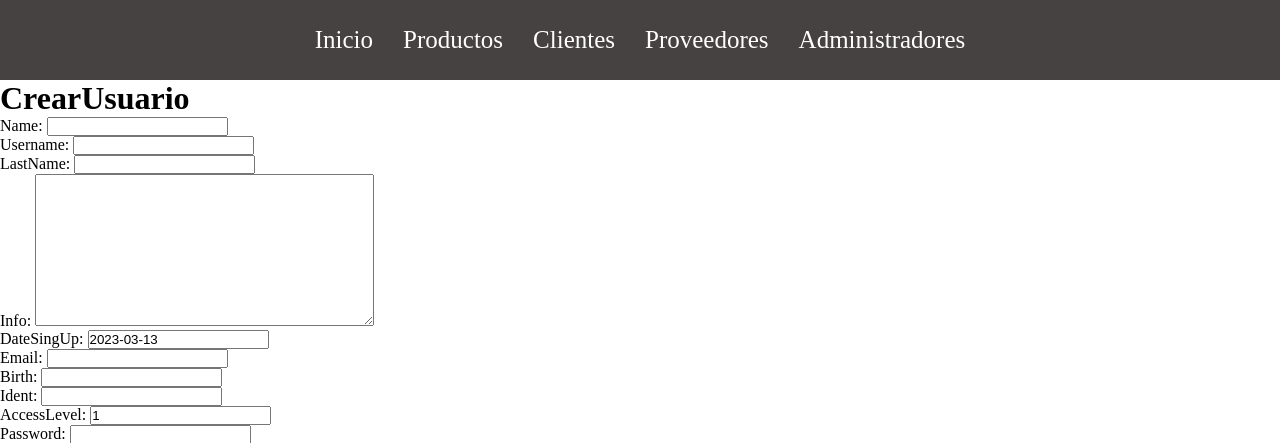
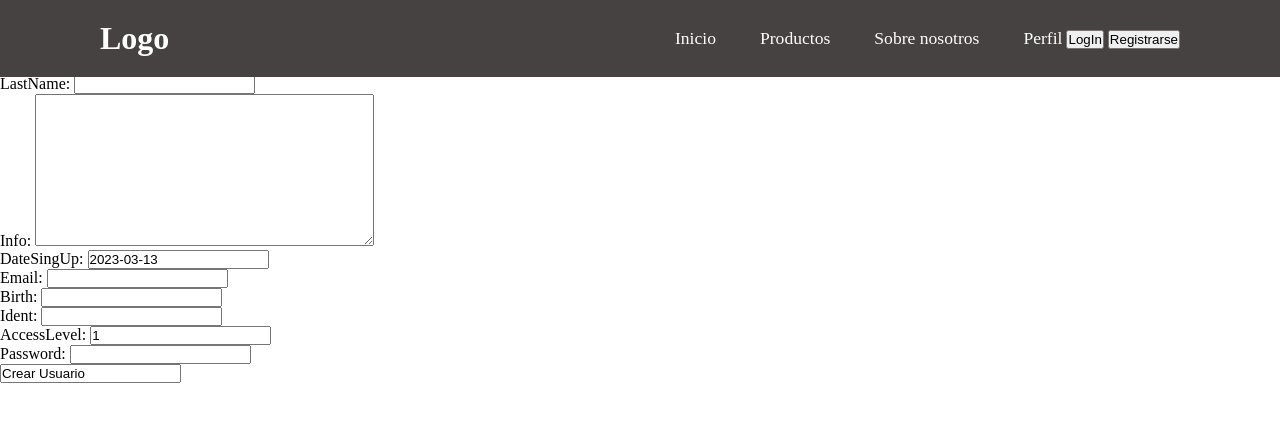
Before and after one commit to AdrianJimenezNieto/SuministrosInformaticos, a Django app: page /costumer/create/ in a window 1280 px wide. Shown: the top 443 px of the page. Run offline with Django 4.2, Linux system fonts and the light colour scheme; parts of the project's set-up code (start-up, migrations or seed data) failed here and were passed over.

Commit message:
Finish Login
a bit of frontend too

```diff
--- a/suministros/costumer/models.py
+++ b/suministros/costumer/models.py
@@ -2,14 +2,14 @@
 from datetime import date
 
 class Costumer(models.Model):
-    name = models.CharField(max_length=50, blank=False, null=False)
+    name = models.CharField(max_length=50, blank=False)
     username = models.CharField(max_length=50, blank=False)
     lastName = models.CharField(max_length=50, blank=False)
     info = models.TextField(max_length=1200, blank=False)
     dateSingUp = models.DateField(default=date.today)
     email = models.EmailField(max_length=50, blank=False)
     birth = models.DateField(blank=False)
-    ident = models.CharField(max_length=50, null=False, blank=False)
+    ident = models.CharField(max_length=50, blank=False)
     accessLevel = models.IntegerField(default=1)
     password = models.CharField(max_length=20, blank=False)
 
--- a/suministros/static/css/style.css
+++ b/suministros/static/css/style.css
@@ -4,32 +4,49 @@
     box-sizing: border-box;
 }
 
-nav {
+header {
+    position: fixed;
+    top: 0;
+    left: 0;
+    width: 100%;
+    padding: 20px 100px;
+    background-color: rgb(71, 66, 66);
     display: flex;
-    justify-content: center;
+    justify-content: space-between;
     align-items: center;
-    width: 100vw;
-    height: 80px;
-    background-color: rgb(71, 66, 66);
 }
 
-nav ul {
-    text-decoration: none;
-    list-style: none;
-    justify-content: center;
-    align-items: center;
-    display: flex;
-    width: 90vw;
+.logo {
+    font-size: 2em;
+    color: #fff;
+    user-select: none;
 }
 
-nav ul li a{
-    font-size: 25px;
-    padding: 15px;
+.navigation a {
+    position: relative;
+    font-size: 1.1em;
+    color: #fff;
     text-decoration: none;
-    color: white;
+    font-weight: 500;
+    margin-left: 40px;
 }
 
-nav ul li a:hover {
-    text-decoration: none;
-    color: rgb(172, 154, 154);
+.navigation btnLogin-popup {
+    width: 130px;
+    height: 50px;
+    background-color: transparent;
+    border: 2px solid #fff;
+    outline: none;
+    border-radius: 6px;
+    cursor: pointer;
+    font-size: 1.1em;
+    color: #fff;
+    font-weight: 500;
+    margin-left: 40px;
+    transition: .5s;
 }
+
+.navigation btnLogin-popup:hover {
+    background-color: #fff;
+    color:rgb(71, 66, 66);
+}
--- a/suministros/templates/layout/partials/menu.html
+++ b/suministros/templates/layout/partials/menu.html
@@ -1,9 +1,11 @@
-<nav>
-    <ul>
-        <li><a href='{% url 'index' %}'>Inicio</a><li>
-        <li><a href='{% url 'product' %}'>Productos</a></li>
-        <li><a href='{% url 'costumer' %}'>Clientes</a><li>
-        <li><a href='{% url 'supplier' %}'>Proveedores</a><li>
-        <li><a href='{% url 'staff' %}'>Administradores</a><li>
-    </ul>
-</nav>
+<header>
+    <h2 class='logo'>Logo</h2>
+    <nav class='navigation'>
+        <a href='{% url 'index' %}'>Inicio</a>
+        <a href='{% url 'product' %}'>Productos</a>
+        <a href='#'>Sobre nosotros</a>
+        <a href='#'>Perfil</a>
+        <button class='btnLogin-popup'>LogIn</button>
+        <button class='btnSingup-popup'>Registrarse</button>
+    </nav>
+</header>
```
Also changed, not shown: suministros/login/forms.py (+6 -6 lines), suministros/login/models.py (deleted, +0 -10 lines), suministros/login/views.py (+27 -20 lines), suministros/product/models.py (+13 -13 lines), suministros/staff/models.py (+10 -10 lines), suministros/db.sqlite3, suministros/login/migrations/0002_login_staff.py (added), suministros/login/migrations/0003_login_costumer_login_supplier_alter_login_staff.py (added), suministros/login/migrations/0004_remove_login_accesslevel_remove_login_password_and_more.py (added).
